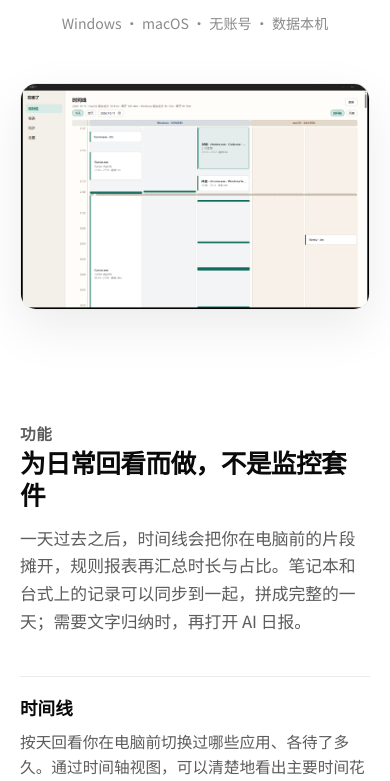
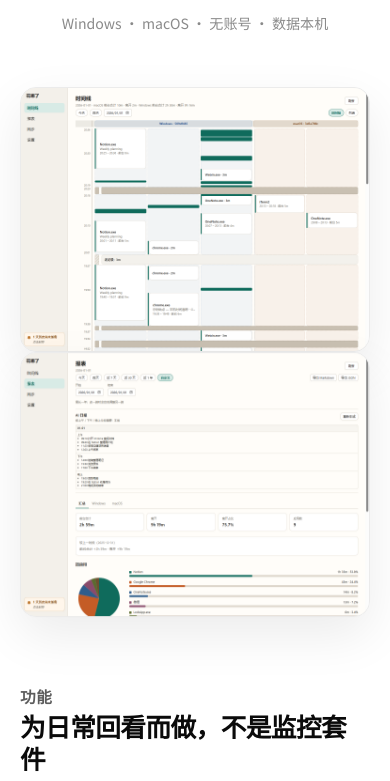
Before and after one commit to wljgit/huanalesite, an Astro site: page / in a window 390 px wide. Shown: the part 617-1398 px from the top of the page. Built offline with nearby package versions, Linux system fonts and the light colour scheme; Astro itself is replaced by a stand-in of ours; a web font is replaced by a local one.

Commit message:
feat: refresh hero screenshots and tighten landing layout
Replace the single timeline preview with locale-specific timeline and reports shots in a stacked composition, refine hero/i18n/global spacing, and drop obsolete screenshot assets.

Co-authored-by: Cursor <cursoragent@cursor.com>

```diff
--- a/src/components/Hero.astro
+++ b/src/components/Hero.astro
@@ -11,6 +11,8 @@ interface Props {
 
 const { locale } = Astro.props;
 const m = t(locale);
+const timelineSrc = `/screenshots/${locale}-timeline.png`;
+const reportsSrc = `/screenshots/${locale}-reports.png`;
 ---
 
 <section class="hero" id="download">
@@ -31,21 +33,32 @@ const m = t(locale);
     </div>
     <p class="meta">{m.metaLine}</p>
 
-    <figure class="preview">
-      <img
-        src="/screenshots/timeline.png"
-        alt={m.screenshotAlt}
-        width="1628"
-        height="1055"
-        loading="eager"
-      />
-    </figure>
+    <div class="preview-stack">
+      <figure class="preview preview--back">
+        <img
+          src={timelineSrc}
+          alt={m.screenshotAlt}
+          width="1480"
+          height="1120"
+          loading="eager"
+        />
+      </figure>
+      <figure class="preview preview--front">
+        <img
+          src={reportsSrc}
+          alt={m.screenshotReportsAlt}
+          width="1480"
+          height="1120"
+          loading="eager"
+        />
+      </figure>
+    </div>
   </div>
 </section>
 
 <style>
   .hero {
-    padding: 4.5rem 0 2rem;
+    padding: 4.5rem 0 0.5rem;
     text-align: left;
   }
 
@@ -113,9 +126,16 @@ const m = t(locale);
     text-align: center;
   }
 
+  .preview-stack {
+    position: relative;
+    margin: 3.25rem auto 0;
+    width: min(100%, 980px);
+    aspect-ratio: 1.28 / 1;
+    isolation: isolate;
+  }
+
   .preview {
-    margin: 3rem auto 0;
-    width: min(100%, 920px);
+    margin: 0;
     border: 1px solid var(--line);
     border-radius: 16px;
     overflow: hidden;
@@ -126,22 +146,80 @@ const m = t(locale);
   .preview img {
     width: 100%;
     height: auto;
+    display: block;
+  }
+
+  /* Timeline: top-left, underneath */
+  .preview--back {
+    position: absolute;
+    top: 0;
+    left: 0;
+    width: 78%;
+    z-index: 1;
+  }
+
+  /* Reports: bottom-right, on top; translate keeps it slightly higher without extra gap */
+  .preview--front {
+    position: absolute;
+    right: 0;
+    bottom: 0;
+    width: 78%;
+    transform: translateY(-6%);
+    z-index: 2;
+  }
+
+  @media (max-width: 720px) {
+    .preview-stack {
+      aspect-ratio: auto;
+      display: flex;
+      flex-direction: column;
+      gap: 1rem;
+    }
+
+    .preview--back,
+    .preview--front {
+      position: relative;
+      top: auto;
+      right: auto;
+      left: auto;
+      bottom: auto;
+      width: 100%;
+    }
+
+    .preview--back {
+      order: -1;
+    }
   }
 
   @media (prefers-reduced-motion: no-preference) {
-    .preview {
-      animation: rise 0.7s ease both;
+    .preview--back {
+      animation: rise-back 0.7s ease both;
+    }
+
+    .preview--front {
+      animation: rise-front 0.7s ease 0.06s both;
     }
   }
 
-  @keyframes rise {
+  @keyframes rise-back {
+    from {
+      opacity: 0.01;
+      transform: translateY(14px);
+    }
+    to {
+      opacity: 1;
+      transform: none;
+    }
+  }
+
+  @keyframes rise-front {
     from {
       opacity: 0.01;
       transform: translateY(12px);
     }
     to {
       opacity: 1;
-      transform: none;
+      transform: translateY(-6%);
     }
   }
 </style>
--- a/src/i18n/messages.ts
+++ b/src/i18n/messages.ts
@@ -17,6 +17,7 @@ export type Messages = {
   viewGithub: string;
   metaLine: string;
   screenshotAlt: string;
+  screenshotReportsAlt: string;
   featuresEyebrow: string;
   featuresTitle: string;
   featuresLead: string;
@@ -79,6 +80,7 @@ const zh: Messages = {
   viewGithub: "查看 GitHub →",
   metaLine: "Windows · macOS · 无账号 · 数据本机",
   screenshotAlt: "花哪了应用时间线截图",
+  screenshotReportsAlt: "花哪了应用报表截图",
   featuresEyebrow: "功能",
   featuresTitle: "为日常回看而做，不是监控套件",
   featuresLead:
@@ -152,7 +154,8 @@ const en: Messages = {
   downloadMac: "Download for macOS",
   viewGithub: "View on GitHub →",
   metaLine: "Windows · macOS · No account · Local data",
-  screenshotAlt: "花哪了 app timeline screenshot",
+  screenshotAlt: "Huanale timeline screenshot",
+  screenshotReportsAlt: "Huanale reports screenshot",
   featuresEyebrow: "Features",
   featuresTitle: "Built for reviewing your day - not surveillance",
   featuresLead:
--- a/src/styles/global.css
+++ b/src/styles/global.css
@@ -97,6 +97,11 @@ img {
   padding: 5rem 0;
 }
 
+/* Hero sits above the first section; tighten that join. */
+.hero + .section {
+  padding-top: 2.75rem;
+}
+
 .section + .section {
   border-top: 1px solid var(--line);
 }
```
Also changed, not shown: docs/design/product.md (+1 -1 lines), docs/modules/landing.md (+1 -1 lines), public/screenshots/en-reports.png (added), public/screenshots/en-timeline.png (added), public/screenshots/timeline.png (deleted), public/screenshots/zh-reports.png (added), public/screenshots/zh-timeline.png (added).
